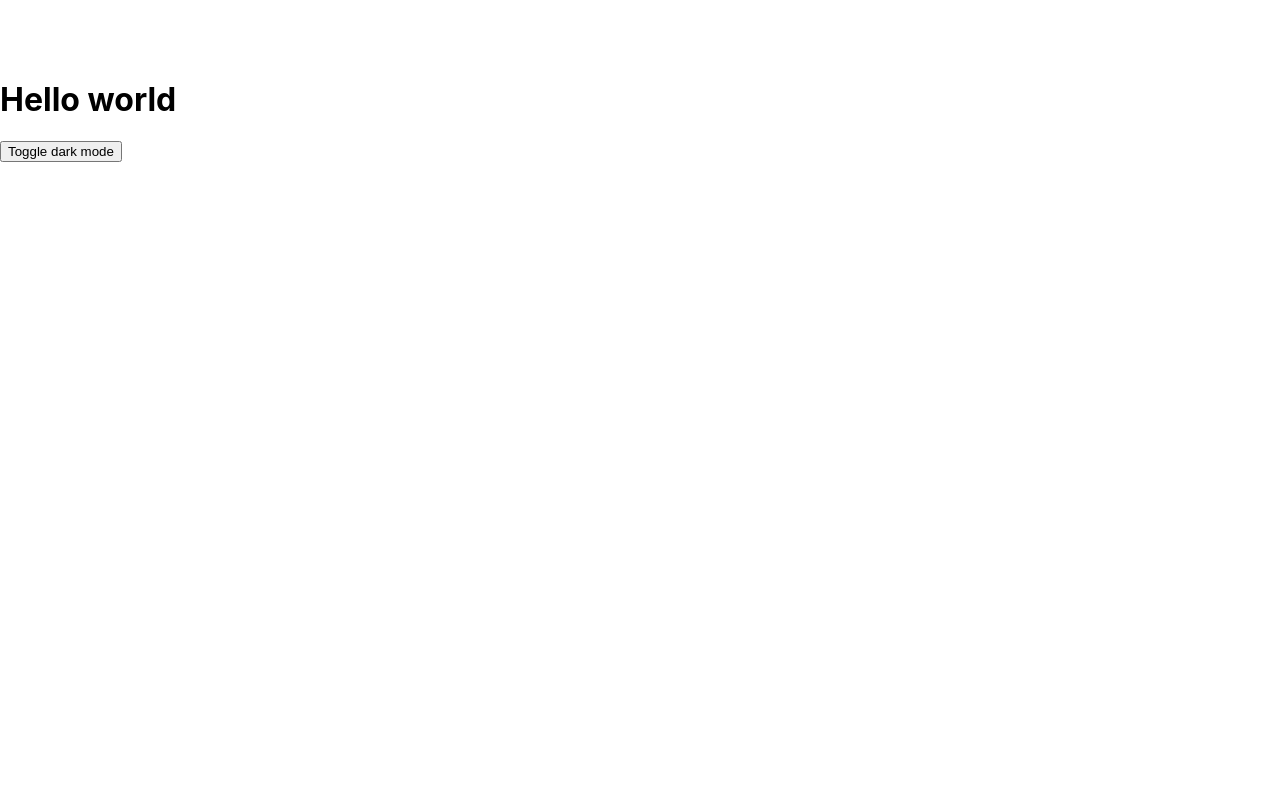
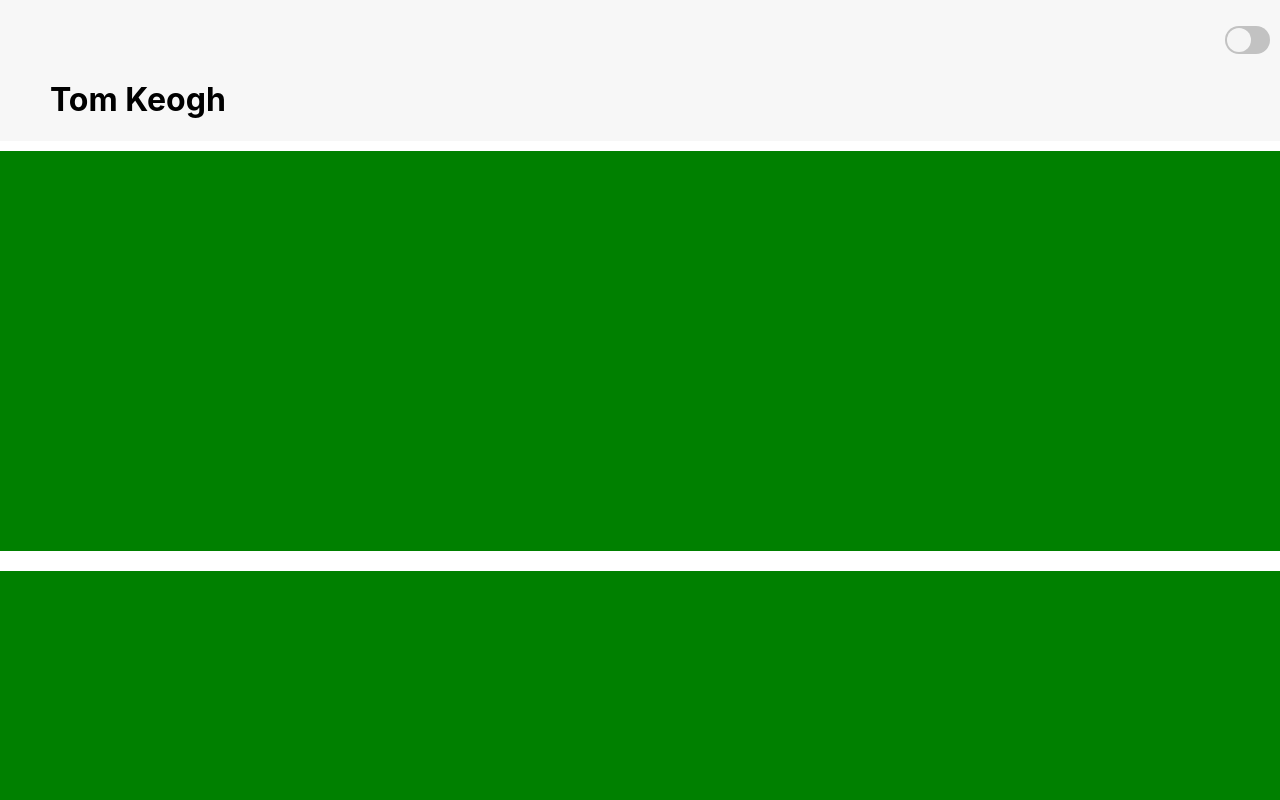
Before and after one commit to tjk3o/tom-portfolio-four, a Next.js app: page / in a window 1280 px wide. Shown: the top 800 px of the page. Built offline with nearby package versions, Linux system fonts and the light colour scheme.

Commit message:
Add Home structure and theme

```diff
--- a/components/Header/index.tsx
+++ b/components/Header/index.tsx
@@ -1,6 +1,8 @@
 import React, { useEffect, useState } from 'react';
 import { motion, useTransform, useViewportScroll } from 'framer-motion';
-import { Toggle } from '../Buttons/Toggle';
+import { Toggle } from '../Toggle';
+
+export const HEADER_HEIGHT = 60;
 
 function Header({
   handleSetIsDarkTheme,
--- a/components/Home/index.tsx
+++ b/components/Home/index.tsx
@@ -1,11 +1,53 @@
+import { useEffect, useState } from 'react';
 import useDarkMode from '../../hooks/useDarkMode';
-import { HomeWrapper } from './styles';
+import Header from '../Header';
+import {
+  HomeWrapper,
+  HeadingOuterContainer,
+  HeadingInnerContainer,
+  MainAndFooterContainer,
+  Main,
+  Footer,
+  CreatedBy,
+} from './styles';
+
 export default function Home() {
   const { handleSetIsDarkTheme, isDarkTheme } = useDarkMode();
+  const [showToggleText, setShowToggleText] = useState(true);
+
+  useEffect(() => {
+    setTimeout(() => setShowToggleText(false), 3000);
+  }, []);
+  const items = [1, 2, 3, 4, 5, 6, 7, 8, 9];
   return (
     <HomeWrapper>
-      <h1>Hello world</h1>
-      <button onClick={handleSetIsDarkTheme}>Toggle dark mode</button>
+      <Header
+        handleSetIsDarkTheme={handleSetIsDarkTheme}
+        isDarkTheme={isDarkTheme}
+        showToggleText={showToggleText}
+      />
+      <HeadingOuterContainer>
+        <HeadingInnerContainer>
+          <h1>Tom Keogh</h1>
+        </HeadingInnerContainer>
+      </HeadingOuterContainer>
+      <MainAndFooterContainer>
+        <Main>
+          {items.map((item) => (
+            <div
+              style={{
+                height: '400px',
+                width: '100vw',
+                background: 'green',
+                marginBottom: '20px',
+              }}
+            />
+          ))}
+        </Main>
+        <Footer>
+          <CreatedBy>Created by tjk3o</CreatedBy>
+        </Footer>
+      </MainAndFooterContainer>
     </HomeWrapper>
   );
 }
--- a/components/Home/styles.js
+++ b/components/Home/styles.js
@@ -1,4 +1,6 @@
 import styled from 'styled-components';
+import { mediaQueries } from '../../theme';
+import { HEADER_HEIGHT } from '../Header';
 
 export const HomeWrapper = styled.main`
   background-color: var(--background-color);
@@ -7,3 +9,79 @@ export const HomeWrapper = styled.main`
   display: block;
   margin-top: 80px;
 `;
+
+export const HeadingOuterContainer = styled.div`
+  font-size: 16px;
+  color: var(--color-primary);
+  background: var(--color-header-background);
+
+  width: 100%;
+`;
+
+export const HeadingInnerContainer = styled.div`
+  font-size: 16px;
+  margin: 0 auto;
+  padding-bottom: 1px;
+  width: calc(100% - 20px);
+
+  ${mediaQueries.tabletLandscapeUp`
+  width: 940px;
+`};
+  ${mediaQueries.tabletLargeUp`
+  width: 1000px;
+`};
+  ${mediaQueries.desktopUp`
+  width: 1180px;
+`};
+  ${mediaQueries.desktopLargeUp`
+  width: 1420px;
+`};
+  ${mediaQueries.desktopXLUp`
+  width: 1920px;
+`};
+`;
+
+export const MainAndFooterContainer = styled.div`
+  min-height: calc(100vh - ${HEADER_HEIGHT}px);
+  display: flex;
+  flex-direction: column;
+  justify-content: space-between;
+`;
+
+export const Main = styled.main`
+  width: 100%;
+  display: flex;
+  flex-direction: column;
+  align-items: center;
+  margin-top: 10px;
+`;
+
+export const Footer = styled.footer`
+  width: 100%;
+  display: flex;
+  justify-content: center;
+
+  ${mediaQueries.tabletPortraitUp`
+    justify-content: flex-end;
+  `};
+`;
+
+export const CreatedBy = styled.span`
+  margin: 0 auto;
+  text-align: right;
+  ${mediaQueries.tabletLandscapeUp`
+    width: 940px;
+  `};
+  ${mediaQueries.tabletLargeUp`
+    width: 1000px;
+  `};
+  ${mediaQueries.desktopUp`
+    width: 1180px;
+  `};
+  ${mediaQueries.desktopLargeUp`
+    width: 1420px;
+  `};
+  ${mediaQueries.desktopXLUp`
+    width: 1920px;
+  `};
+`;
--- /dev/null
+++ b/components/Toggle/index.tsx
@@ -0,0 +1,26 @@
+import { SwitchContainer, Switch } from './styles';
+import { ToggleText } from './styles';
+
+type ToggleProps = {
+  isOn: boolean;
+  toggleSwitch: (preference: string) => void;
+  showToggleText: boolean;
+};
+
+export function Toggle({ isOn, toggleSwitch, showToggleText }: ToggleProps) {
+  const spring = {
+    type: 'spring',
+    stiffness: 700,
+    damping: 30,
+  };
+
+  return (
+    <>
+      <SwitchContainer isOn={isOn} onClick={toggleSwitch}>
+        <Switch layout transition={spring} />
+      </SwitchContainer>
+
+      <ToggleText showToggleText={showToggleText}>dark mode</ToggleText>
+    </>
+  );
+}
--- /dev/null
+++ b/components/Toggle/styles.js
@@ -0,0 +1,39 @@
+import { motion } from 'framer-motion';
+import styled from 'styled-components';
+
+export const SwitchContainer = styled.div`
+  position: fixed;
+  right: 10px;
+  width: 45px;
+  height: 28px;
+  background-color: var(--color-secondary);
+  display: flex;
+  justify-content: flex-start;
+  border-radius: 50px;
+  padding: 2px;
+  cursor: pointer;
+
+  ${({ isOn }) =>
+    isOn ? 'justify-content: flex-end;' : 'justify-content: flex-start;'};
+  }
+`;
+
+export const Switch = styled(motion.div)`
+  width: 24px;
+  height: 24px;
+  background-color: var(--color-tertiary);
+  border-radius: 50%;
+`;
+
+export const ToggleText = styled(motion.span)`
+  color: var(--color-primary);
+  position: fixed;
+  bottom: 5px;
+  right: 10px;
+  font-size: 12px;
+
+  ${({ showToggleText }) =>
+    showToggleText
+      ? 'opacity: 1; transition: opacity 0.5s;'
+      : 'opacity: 0; transition: opacity 0.5s;'};
+`;
--- a/styles/globals.css
+++ b/styles/globals.css
@@ -1,13 +1,26 @@
 :root {
+  --color-primary-accent: #5b34da;
   --color-primary: #000;
   --color-background: rgb(255, 255, 255, 1);
+  --color-secondary: rgb(194, 194, 194);
+  --color-tertiary: rgb(247, 247, 247, 0.97);
+  --color-pink: rgb(255, 170, 183);
+  --color-header-background: rgb(247, 247, 247, 1);
 }
 [data-theme='dark'] {
+  --color-primary-accent: #9d86e9;
   --color-primary: rgb(255, 255, 255);
   --color-background: rgb(0, 0, 0, 1);
+  --color-secondary: rgb(255, 255, 255);
+  --color-tertiary: rgb(24, 24, 24, 0.97);
+  --color-pink: pink;
+  --color-header-background: rgb(0, 0, 0, 1);
 }
 
-html,
+html {
+  background-color: var(--color-header-background);
+}
+
 body {
   background-color: var(--color-background);
   color: var(--color-primary);
--- /dev/null
+++ b/theme/index.js
@@ -0,0 +1,66 @@
+import { css } from 'styled-components';
+
+export const breakpoints = {
+  smallMobile: {
+    min: 0,
+    max: 320,
+  },
+  mobile: {
+    min: 0,
+    max: 599,
+  },
+  tabletPortrait: {
+    min: 600,
+    max: 959,
+  },
+  tabletLandscape: {
+    min: 960,
+    max: 1023,
+  },
+  tabletLarge: {
+    min: 1024,
+    max: 1199,
+  },
+  desktop: {
+    min: 1200,
+    max: 1279,
+  },
+  desktopSmall: {
+    min: 1280,
+    max: 1439,
+  },
+  desktopLarge: {
+    min: 1440,
+    max: 1919,
+  },
+  desktopXL: {
+    min: 1920,
+    max: null,
+  },
+};
+
+export const mediaQueries = Object.entries(breakpoints).reduce(
+  (prev, [key, { min, max }]) => ({
+    ...prev,
+    [`${key}Up`]: (...args) => css`
+      @media (min-width: ${min}px) {
+        ${css(...args)};
+      }
+    `,
+    ...(max && {
+      [`${key}Only`]: (...args) => css`
+        @media (min-width: ${min}px) and (max-width: ${max}px) {
+          ${css(...args)};
+        }
+      `,
+      [`${key}Down`]: (...args) => css`
+        @media (max-width: ${max}px) {
+          ${css(...args)};
+        }
+      `,
+    }),
+  }),
+  {}
+);
+
+export default mediaQueries;
```
